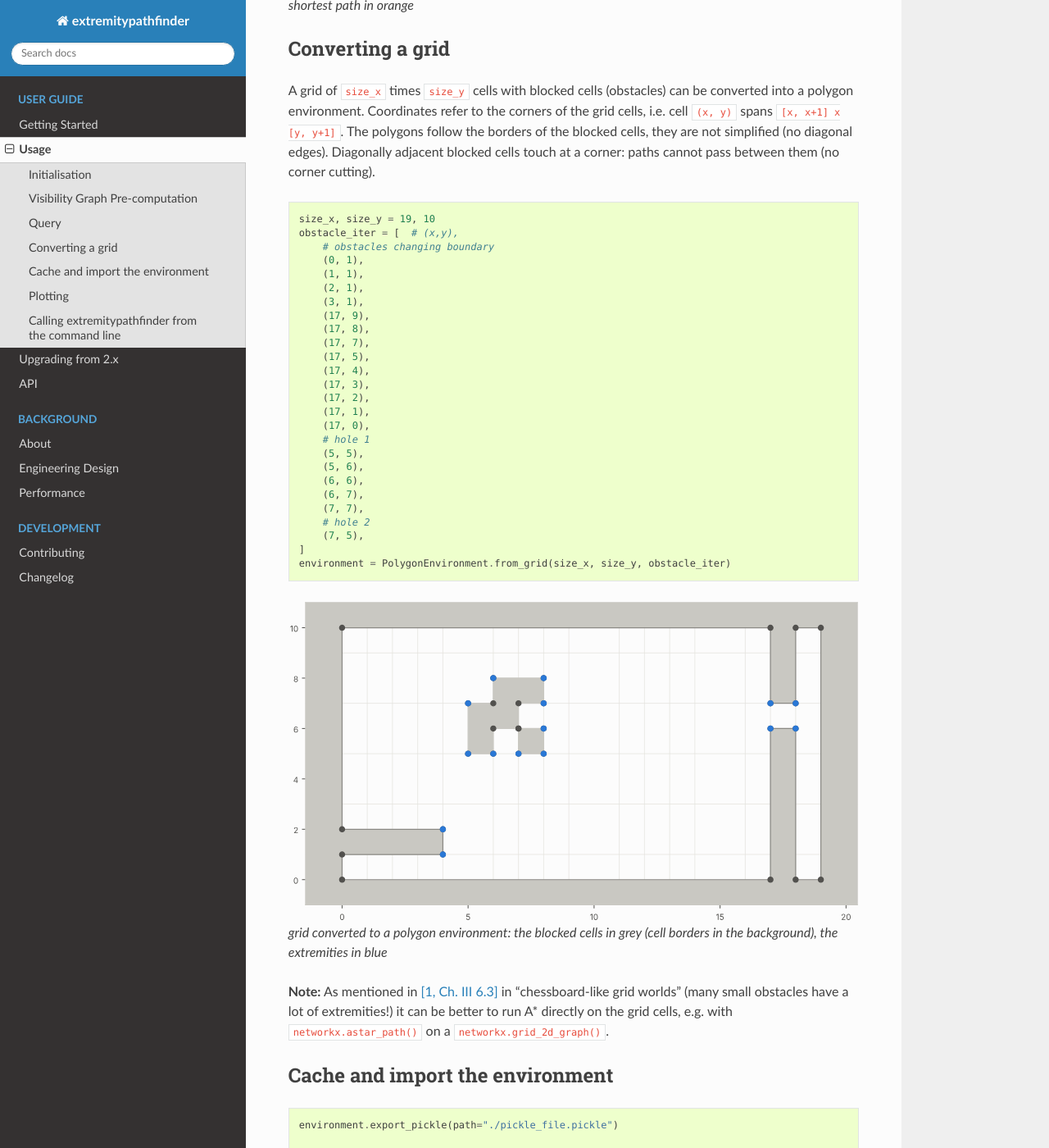
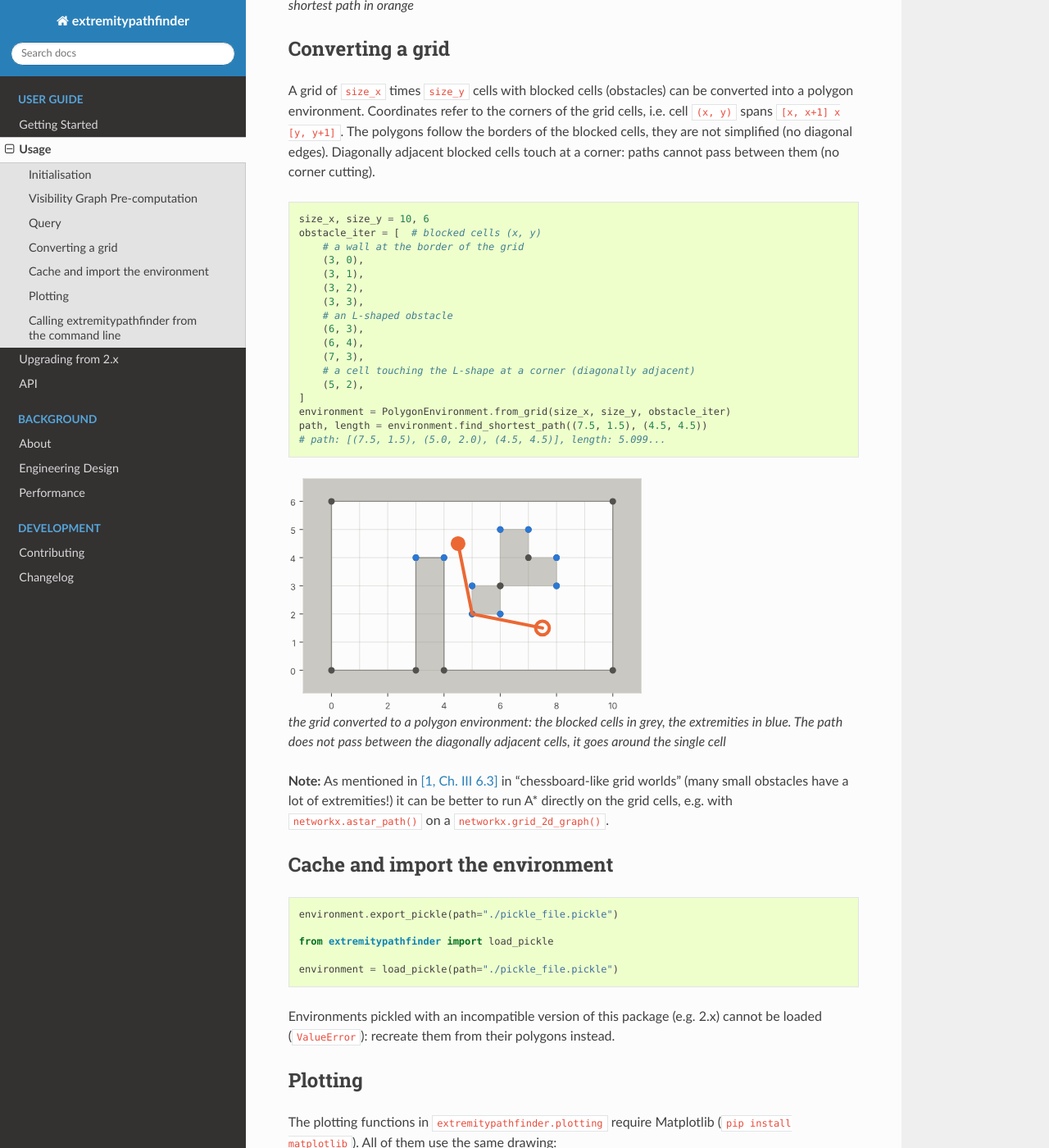
Before and after one commit to jannikmi/extremitypathfinder, a Sphinx documentation site: the page built from docs/1_usage.rst, in a window 1280 px wide and 1400 px high, scrolled down 3569 px. Shown: the whole window at 82% size. Built offline with Sphinx 7.4.7 and the Read the Docs theme 3.1.0, drawn with Linux system fonts in a browser that asks for light colours.

Commit message:
docs: simpler grid example, cell borders over all cells
- the grid example of the usage page (code and figure): 10 x 6 cells with
  a wall at the border, an L-shaped obstacle and a cell touching it
  diagonally. The figure shows the shortest path going around the single
  cell instead of between the diagonally adjacent cells
- the cell borders are drawn over all cells, including the blocked ones

Co-Authored-By: Claude Opus 5.5 <noreply@anthropic.com>
Claude-Session: https://claude.ai/code/session_01XJqV78oS18Ff7qh9kYpqJ7

```diff
--- a/docs/1_usage.rst
+++ b/docs/1_usage.rst
@@ -140,38 +140,29 @@ Diagonally adjacent blocked cells touch at a corner: paths cannot pass between t
 
 .. code-block:: python
 
-    size_x, size_y = 19, 10
-    obstacle_iter = [  # (x,y),
-        # obstacles changing boundary
-        (0, 1),
-        (1, 1),
-        (2, 1),
+    size_x, size_y = 10, 6
+    obstacle_iter = [  # blocked cells (x, y)
+        # a wall at the border of the grid
+        (3, 0),
         (3, 1),
-        (17, 9),
-        (17, 8),
-        (17, 7),
-        (17, 5),
-        (17, 4),
-        (17, 3),
-        (17, 2),
-        (17, 1),
-        (17, 0),
-        # hole 1
-        (5, 5),
-        (5, 6),
-        (6, 6),
-        (6, 7),
-        (7, 7),
-        # hole 2
-        (7, 5),
+        (3, 2),
+        (3, 3),
+        # an L-shaped obstacle
+        (6, 3),
+        (6, 4),
+        (7, 3),
+        # a cell touching the L-shape at a corner (diagonally adjacent)
+        (5, 2),
     ]
     environment = PolygonEnvironment.from_grid(size_x, size_y, obstacle_iter)
-
+    path, length = environment.find_shortest_path((7.5, 1.5), (4.5, 4.5))
+    # path: [(7.5, 1.5), (5.0, 2.0), (4.5, 4.5)], length: 5.099...
 
 
 .. figure:: _static/grid.svg
 
-    grid converted to a polygon environment: the blocked cells in grey (cell borders in the background), the extremities in blue
+    the grid converted to a polygon environment: the blocked cells in grey, the extremities in blue.
+    The path does not pass between the diagonally adjacent cells, it goes around the single cell
 
 
 **Note:** As mentioned in
```
Also changed, not shown: docs/_static/grid.svg, 1 other file.
